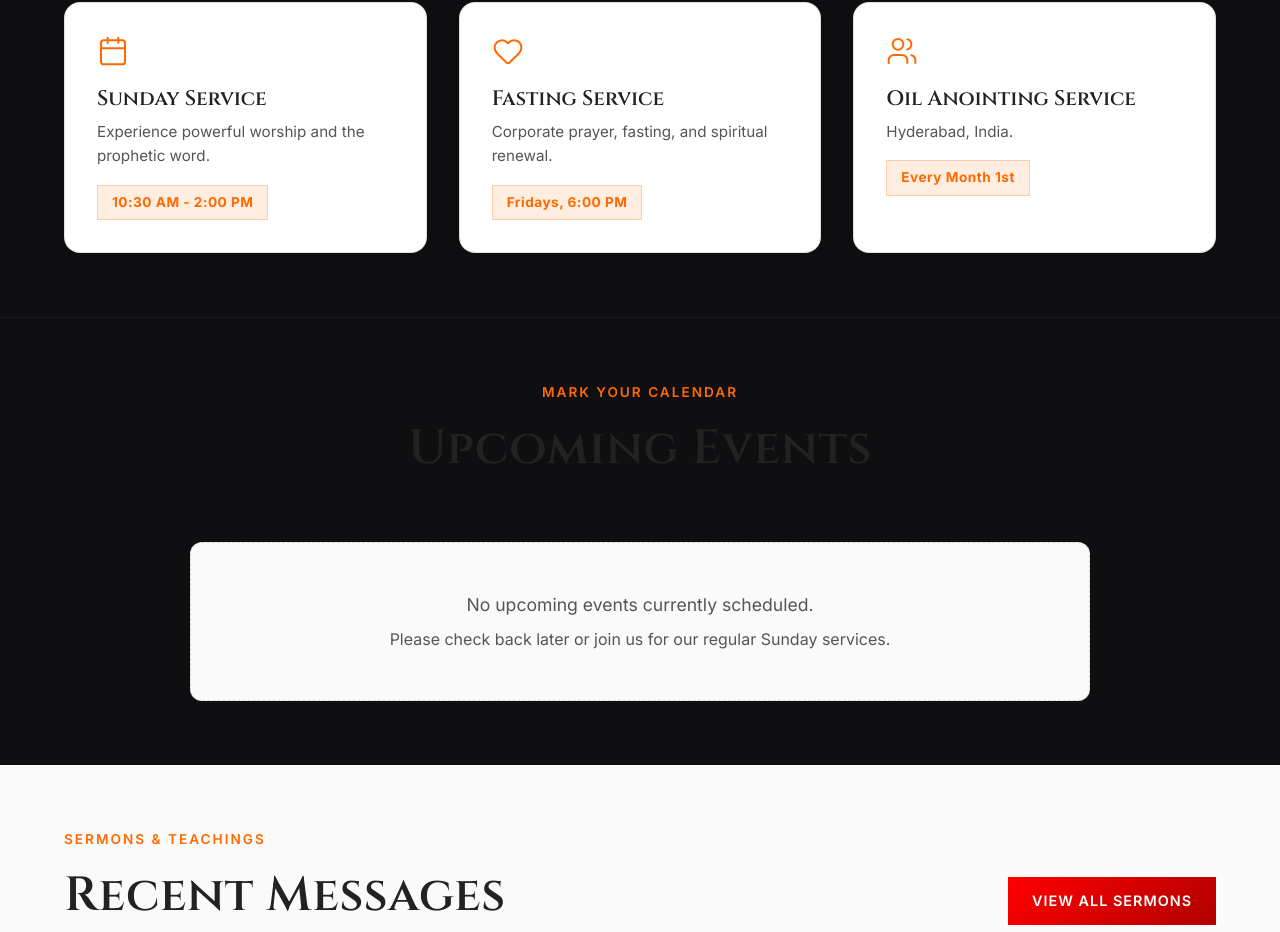
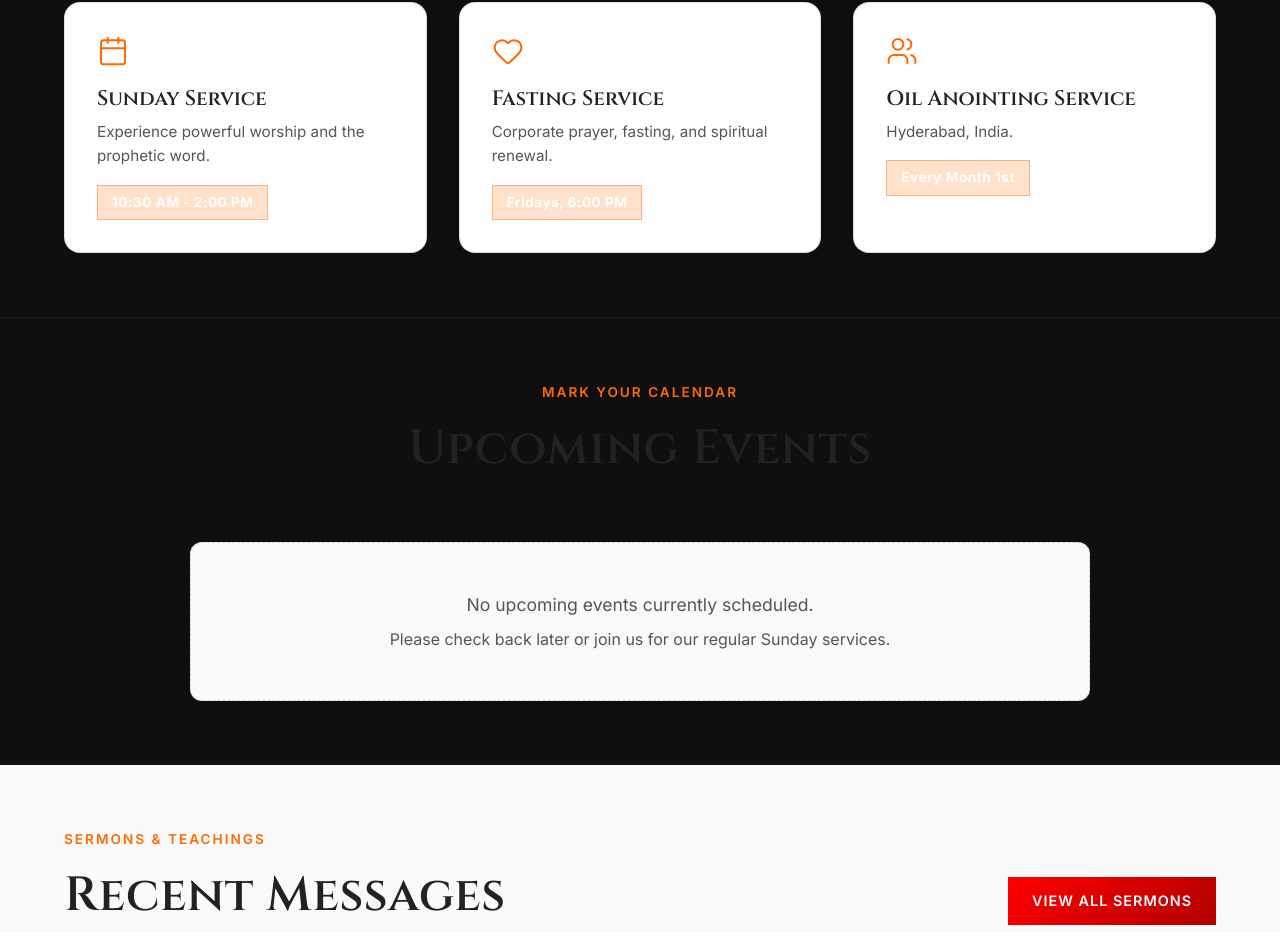
Before and after one commit to ManojkumarPalakuri/Elohim-fire-church, a React (Vite) app in the folder frontend/: page / in a window 1280 px wide. Shown: the part 1865-2797 px from the top of the page. Built offline with nearby package versions, Linux system fonts and the light colour scheme; no server answers.

Commit message:
UI/UX Final Polish: Fixed gathering text visibility and global contrast

```diff
--- a/frontend/src/index.css
+++ b/frontend/src/index.css
@@ -13,7 +13,7 @@
 
   --color-text-primary: #FFFFFF;
   --color-text-secondary: #FFFFFF;
-  --color-text-muted: #D1D1D1;
+  --color-text-muted: #F0F0F0;
 
   --color-border-outline: rgba(255, 255, 255, 0.2);
 
--- a/frontend/src/pages/HomePage.jsx
+++ b/frontend/src/pages/HomePage.jsx
@@ -664,9 +664,9 @@ const HomePage = () => {
                   <span
                     style={{
                       display: "inline-block",
-                      backgroundColor: "rgba(255, 106, 0, 0.12)",
-                      border: "1px solid rgba(255, 106, 0, 0.25)",
-                      color: "var(--color-accent-primary)",
+                      backgroundColor: "rgba(255, 106, 0, 0.2)",
+                      border: "1px solid rgba(255, 106, 0, 0.4)",
+                      color: "#FFFFFF",
                       padding: "6px 14px",
                       borderRadius: "0",
                       fontSize: "0.85rem",
@@ -904,13 +904,20 @@ const HomePage = () => {
             </Link>
           </div>
 
-          <div className="recent-messages-wrapper" style={{ position: 'relative' }}>
+          <div className="mobile-swipe-hint">
+            <span className="mobile-swipe-hint-arrow">→</span>
+          </div>
+          <div className="recent-messages-wrapper mobile-swipe-section" style={{ position: 'relative' }}>
             <div
-              className="recent-messages-container"
+              className="recent-messages-container mobile-swipe-container"
               style={{
-                display: "grid",
-                gridTemplateColumns: "repeat(auto-fill, minmax(280px, 1fr))",
-                gap: "32px",
+                display: "flex",
+                flexWrap: "nowrap",
+                gap: "24px",
+                overflowX: "auto",
+                scrollSnapType: "x mandatory",
+                WebkitOverflowScrolling: "touch",
+                paddingBottom: "20px"
               }}
             >
               {[
```
